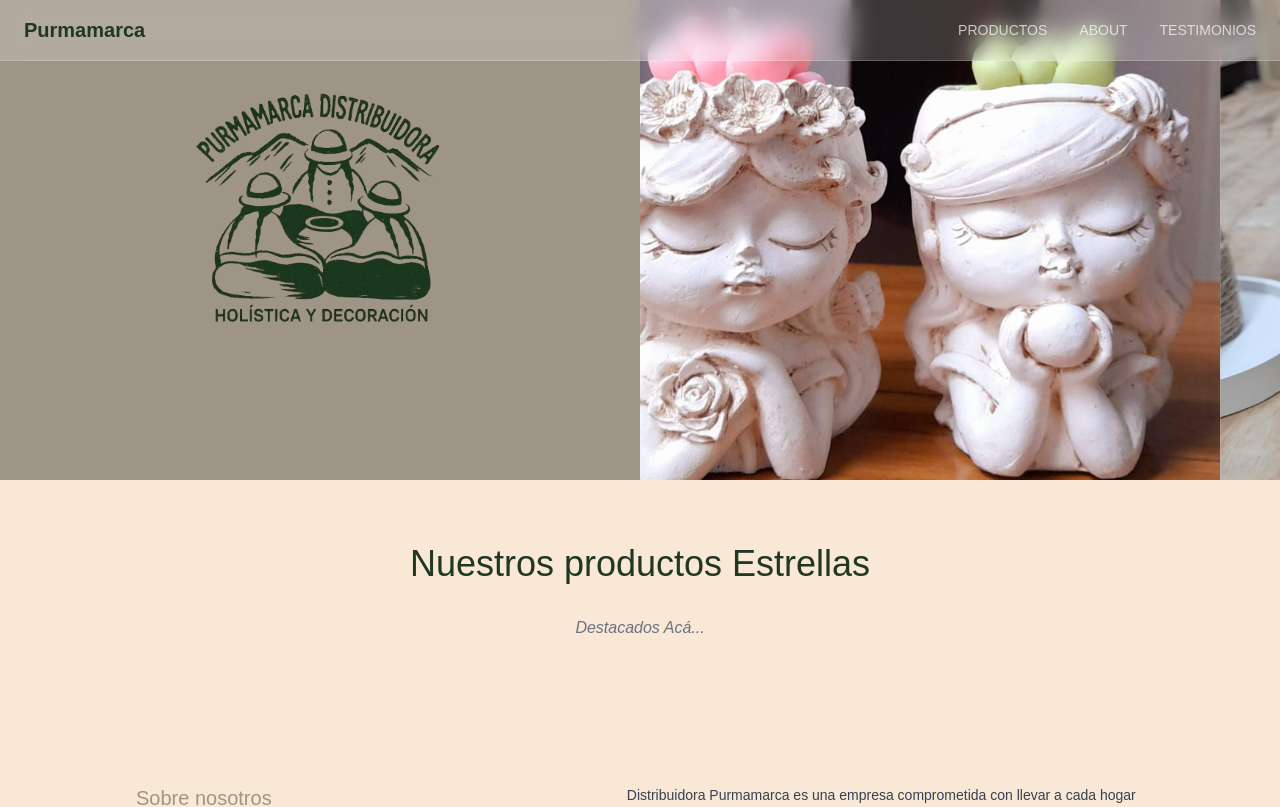
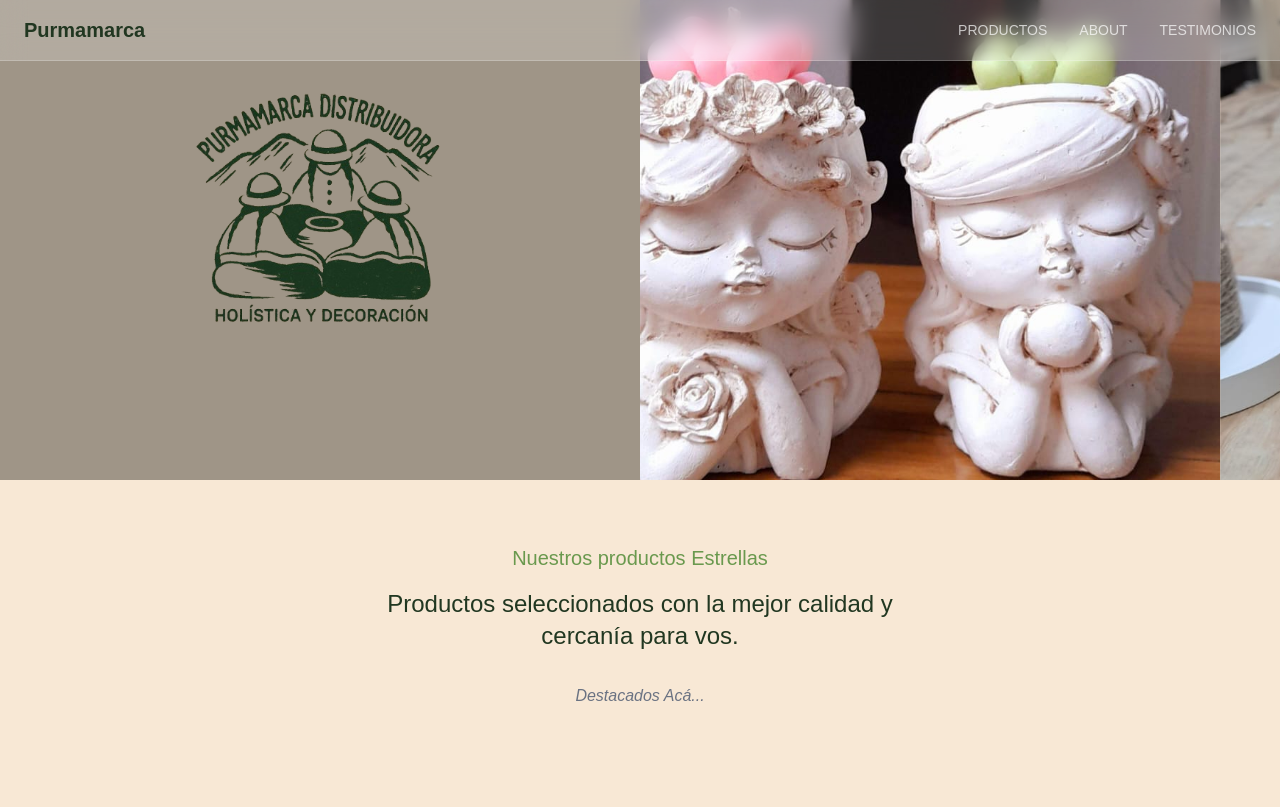
Before and after one commit to nicolasaddamo1/fe-purmamarca, a Next.js app: page / in a window 1280 px wide. Shown: the top 807 px of the page. Built offline with nearby package versions, Linux system fonts and the light colour scheme; a web font is replaced by a local one.

Commit message:
feat(StarProduct): Se agrego texto promocional

```diff
--- a/src/components/landing/Hero/StarProduct.tsx
+++ b/src/components/landing/Hero/StarProduct.tsx
@@ -2,9 +2,12 @@ const StarProduct = () => {
   return (
     <section className="py-16">
       <div className="mx-auto px-4 text-center container">
-        <h2 className="mb-8 text-primary text-3xl md:text-4xl">
+        <h3 className="mb-4 text-tertiary text-xl">
           Nuestros productos Estrellas
-        </h2>
+        </h3>
+        <p className="mx-auto mb-8 max-w-xl text-primary text-2xl md:text-3xl">
+          Productos seleccionados con la mejor calidad y cercanía para vos.
+        </p>
 
         {/*TODO Acá después van las cards o el carrusel */}
         <div className="flex justify-center items-center text-gray-500">
```
